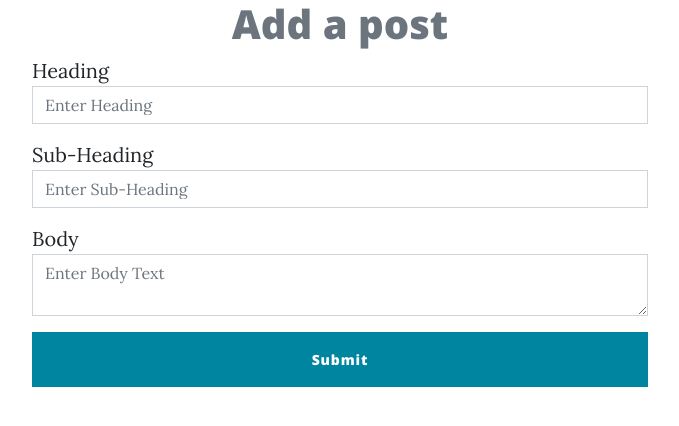
After one commit to amanve/blog.app, a Flask app: page /add_post in a window 1280 px wide. The commit adds this page. Shown: the top 426 px of the page, without its empty margins (300-979 px from the left). Run offline with Flask 2, Linux system fonts and the light colour scheme; some libraries are stand-ins or nearby versions.

Commit message:
saving post to database

```diff
--- a/app.py
+++ b/app.py
@@ -1,9 +1,10 @@
-from flask import Flask, render_template
+from flask import Flask, render_template, redirect, url_for
 from flask_sqlalchemy import SQLAlchemy
 from flask_migrate import Migrate
 from flask_security import Security, SQLAlchemyUserDatastore, UserMixin, RoleMixin
 from flask_security.forms import RegisterForm, LoginForm
-from wtforms import StringField
+from flask_wtf import FlaskForm
+from wtforms import StringField, TextAreaField
 from wtforms.validators import InputRequired
 
 # Create App/Configurations
@@ -55,7 +56,7 @@ class Post(db.Model):
     id = db.Column(db.Integer, primary_key=True)
     heading = db.Column(db.String(50), unique=True, nullable=False)
     subHeading = db.Column(db.String(100))
-    body = db.Column(db.String(), nullable=False)
+    body = db.Column(db.Text(), nullable=False)
 
 
 class ExtendRegisterForm(RegisterForm):
@@ -65,6 +66,12 @@ class ExtendRegisterForm(RegisterForm):
 
 class ExtendLoginForm(LoginForm):
     email = StringField('Username or Email Address', [InputRequired()])
+
+
+class NewPost(FlaskForm):
+    heading = StringField('Heading')
+    subHeading = StringField('Sub-Heading')
+    body = TextAreaField('Body')
 
 
 # Setup Flask Security
@@ -92,7 +99,23 @@ def contact():
 
 @app.route('/post')
 def post():
+
     return render_template('post.html')
+
+
+@app.route('/add_post', methods=['GET', 'POST'])
+def add_post():
+    form = NewPost()
+    if form.validate_on_submit():
+        new_post = Post(heading=form.heading.data,
+                        subHeading=form.subHeading.data,
+                        body=form.body.data)
+        db.session.add(new_post)
+        db.session.commit()
+
+        return redirect(url_for('post'))
+
+    return render_template('add_post.html', form=form)
 
 
 if __name__ == '__main__':
--- /dev/null
+++ b/templates/add_post.html
@@ -0,0 +1,35 @@
+{% extends "login_base.html" %}
+{% block title %} Add Post {% endblock %}
+
+{% block body %}
+<div class="container col-lg-6">
+
+    <h1 class="text-secondary text-md-center">Add a post</h1>
+    <form action="" method="POST" role="form">
+        {{ form.csrf_token }}
+        <div class="d-grid gap-3">
+            <div class="form-group">
+                <label for="heading">Heading</label>
+                {{form.heading( class="form-control", placeholder="Enter Heading")}}
+            </div>
+
+            <div class="form-group">
+                <label for="sub-heading">Sub-Heading</label>
+                {{form.subHeading(class="form-control",
+                placeholder="Enter Sub-Heading")}}
+            </div>
+
+            <div class="form-group">
+                <label for="body">Body</label>
+                {{form.body(class="form-control",
+                placeholder="Enter Body Text")}}
+            </div>
+
+            <button type="submit" class="btn btn-primary">Submit</button>
+        </div>
+
+    </form>
+
+</div>
+
+{% endblock %}
--- a/templates/scripts.html
+++ b/templates/scripts.html
@@ -1,5 +1,7 @@
 <!-- Font Awesome icons (free version)-->
-<script src="https://use.fontawesome.com/releases/v5.15.4/js/all.js" crossorigin="anonymous"></script>
+<link rel="stylesheet" href="https://cdnjs.cloudflare.com/ajax/libs/font-awesome/6.1.1/css/all.min.css"
+    integrity="sha512-KfkfwYDsLkIlwQp6LFnl8zNdLGxu9YAA1QvwINks4PhcElQSvqcyVLLD9aMhXd13uQjoXtEKNosOWaZqXgel0g=="
+    crossorigin="anonymous" referrerpolicy="no-referrer" />
 
 <script src="https://cdn.jsdelivr.net/npm/bootstrap@5.1.3/dist/js/bootstrap.bundle.min.js"
     integrity="sha384-ka7Sk0Gln4gmtz2MlQnikT1wXgYsOg+OMhuP+IlRH9sENBO0LRn5q+8nbTov4+1p"
```
Also changed, not shown: blog.db.
